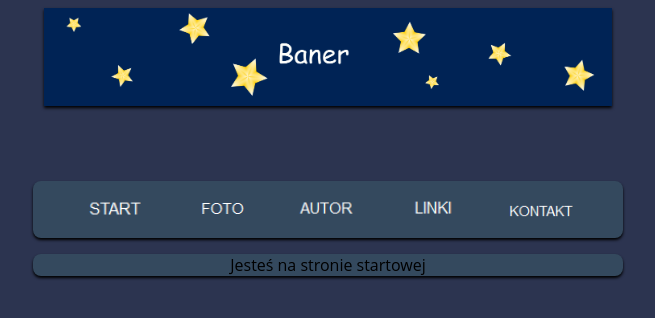
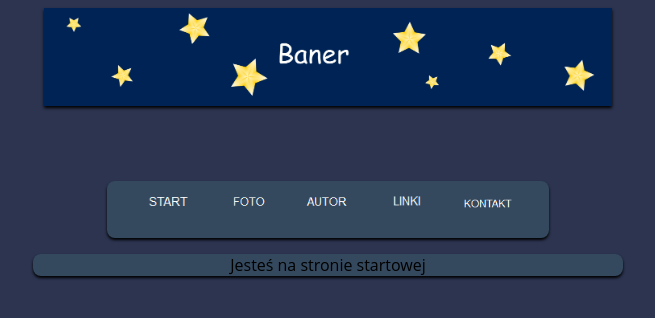
Before and after one commit to Terpid/menu, a plain HTML site: page index.html in a window 1280 px wide. Shown: the whole page, without its empty margins (312-967 px from the left). Drawn offline with Linux system fonts and the light colour scheme.

Commit message:
Update style.css

```diff
--- a/style.css
+++ b/style.css
@@ -7,7 +7,7 @@ div.menu_tlo{
 
     margin: 70px auto 0;
     height: 57px;
-    width: 590px;
+    width: 35%;
     background:#34495e ;
     border-radius: 8px;
     font-size: 0;
```
